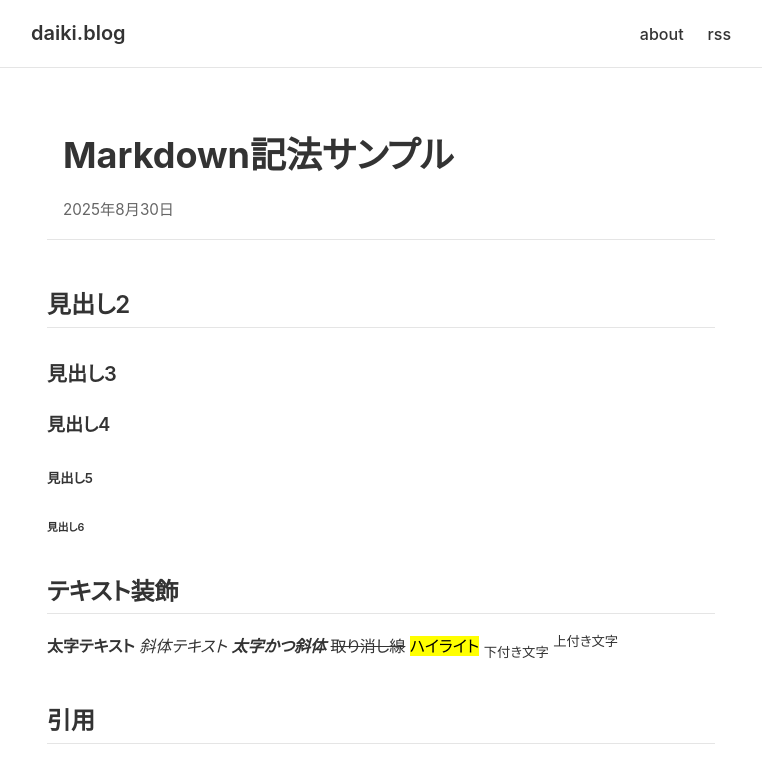
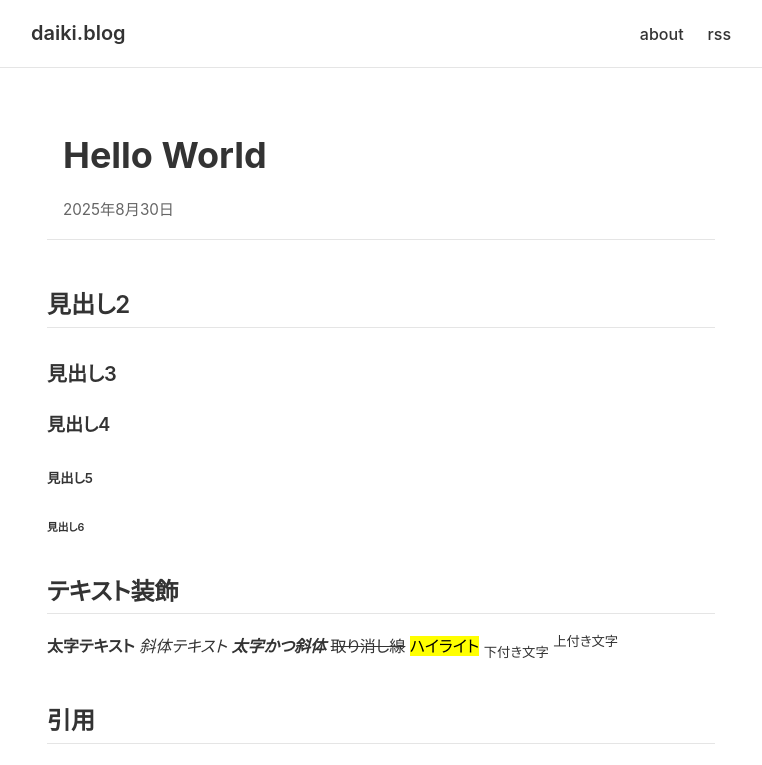
Before and after one commit to k1tikurisu/daiki.blog, an Astro site: page /posts/hello-world in a window 1280 px wide. Shown: the top 765 px of the page, without its empty margins (259-1021 px from the left). Built offline with nearby package versions, Linux system fonts and the light colour scheme; Astro itself is replaced by a stand-in of ours; some packages are replaced by stand-ins of ours.

Commit message:
fix articles

```diff
--- a/content/posts/hello-world.md
+++ b/content/posts/hello-world.md
@@ -1,5 +1,5 @@
 ---
-title: 'Markdown記法サンプル'
+title: 'Hello World'
 date: 2025-08-30
 ---
 
```
